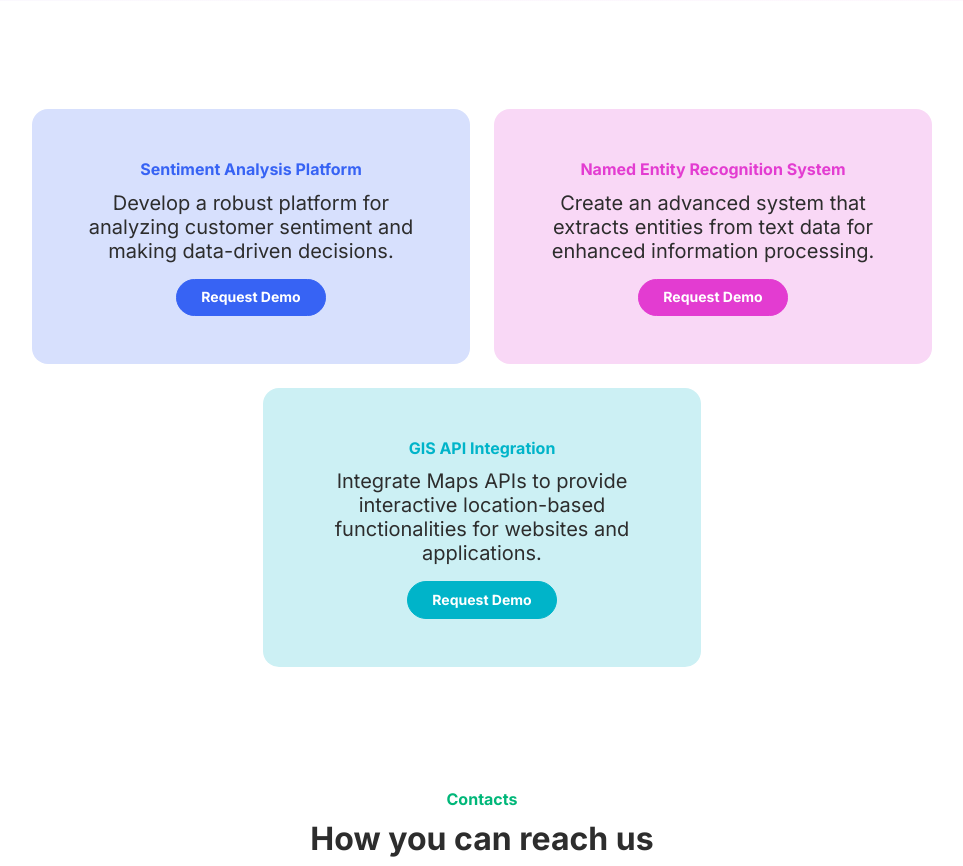
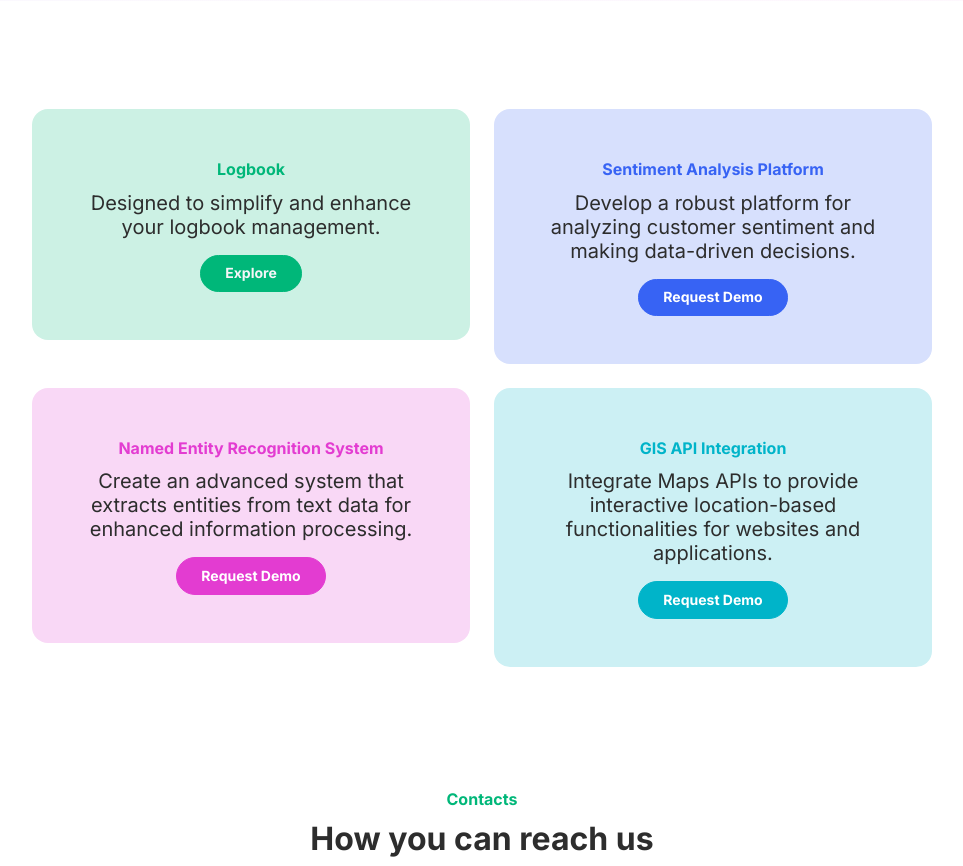
Before and after one commit to AidaLog/aidalog, a Django app: page / in a window 1280 px wide. Shown: the part 2130-2996 px from the top of the page, without its empty margins (158-1121 px from the left). Run offline with Django 4.2, Linux system fonts and the light colour scheme; some libraries are stand-ins or nearby versions.

Commit message:
added logbook link in home page

```diff
--- a/templates/home/index.html
+++ b/templates/home/index.html
@@ -80,6 +80,15 @@
         <div class="container py-5" id="projects">
             <div class="mx-auto" style="max-width: 900px; margin-top:60px;">
                 <div class="row row-cols-1 row-cols-md-2 d-flex justify-content-center">
+                    <div class="col mb-4">
+                        <div class="card bg-success-subtle">
+                            <div class="card-body text-center px-4 py-5 px-md-5">
+                                <p class="fw-bold text-success card-text mb-2">Logbook</p>
+                                <h5 class="fw-bold card-title mb-3"><span style="font-weight: normal !important;">Designed to simplify and enhance your logbook management. </span></h5><a class="btn btn-success text-light btn-sm" type="button" href="/logbook">Explore</a>
+                            </div>
+                        </div>
+                    </div>
+
                     <div class="col mb-4">
                         <div class="card bg-primary-subtle">
                             <div class="card-body text-center px-4 py-5 px-md-5">
```
